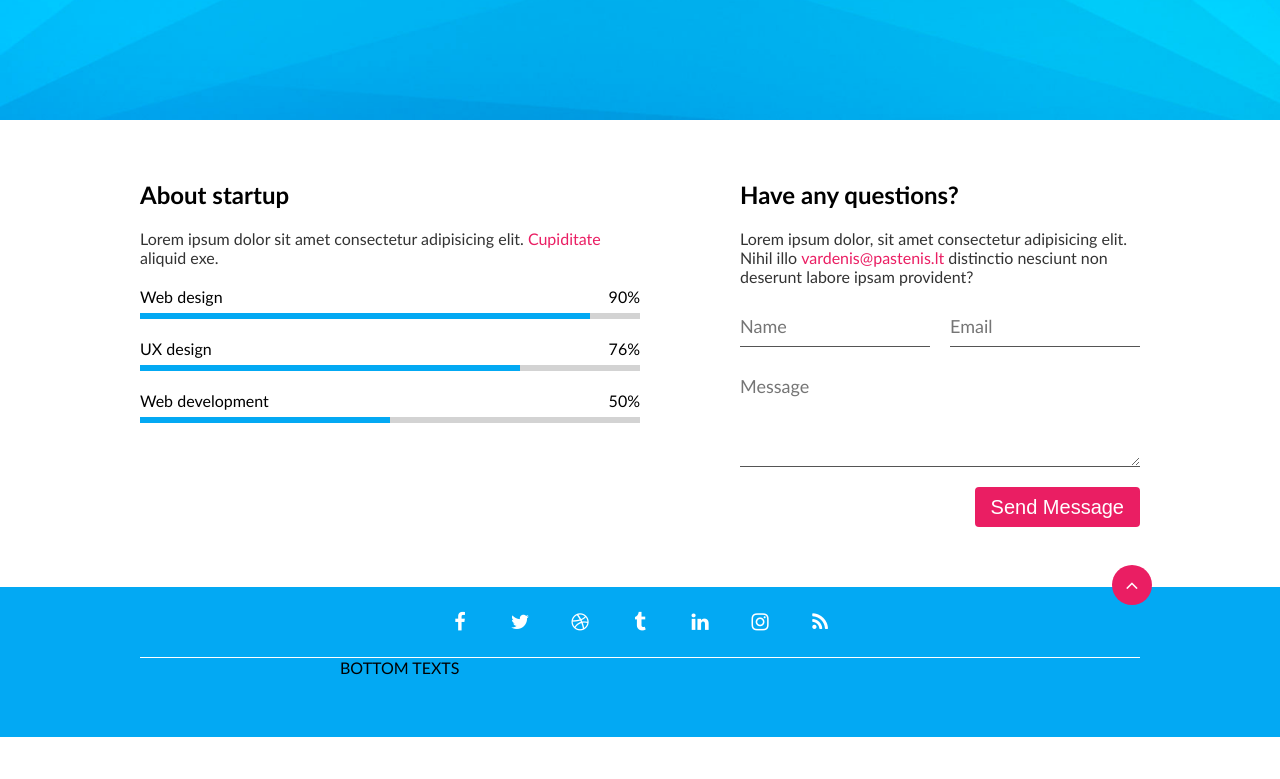
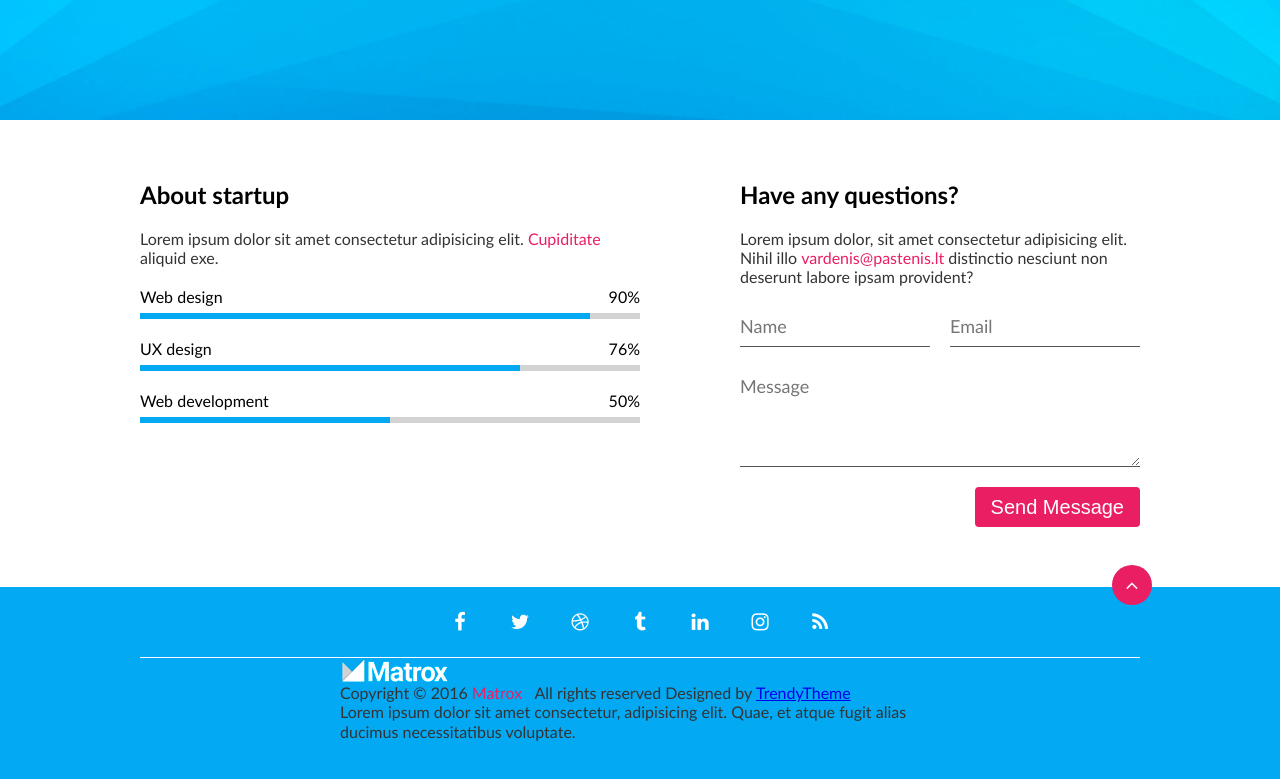
Before and after one commit to asnvc/12-coming-soon, a website: page index.html in a window 1280 px wide. Shown: the part 680-1459 px from the top of the page. Before the commit the page ends 1417 px from the top, so only its background shows below. Drawn offline with Linux system fonts and the light colour scheme.

Commit message:
inital coomit #15

```diff
--- a/index.html
+++ b/index.html
@@ -113,7 +113,13 @@
             <a href="#" class="back-to-top btn btn-circle fa fa-angle-up"></a>
         </div>
         <div class="short-row">
-            BOTTOM TEXTS
+            <img class="matrox" src="./img/matrox.png" alt="Matrox">
+            <div>
+                <p>Copyright &copy; 2016 <a href="#" target="_blank">Matrox</a> &nbsp; <span>
+                All rights reserved</span> <span>
+                Designed by <a href="#" target="_blank">TrendyTheme</a></span> </p>
+            </div>
+            <p>Lorem ipsum dolor sit amet consectetur, adipisicing elit. Quae, et atque fugit alias ducimus necessitatibus voluptate.</p>
         </div>
     </footer>
 
```
Also changed, not shown: css/pages/home.css (line endings or trailing spaces).
